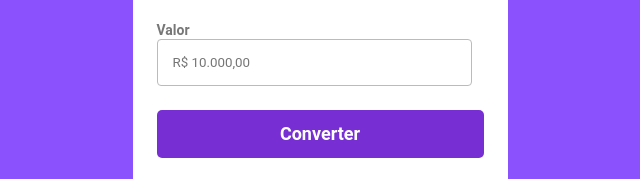
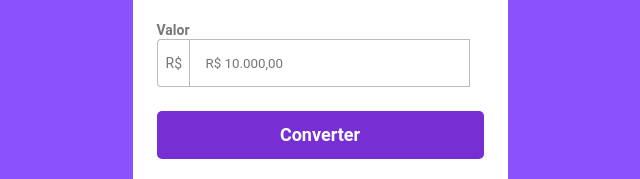
Before and after one commit to gaabssantos/convert-money, a plain HTML site: page index.html in a window 1280 px wide. Shown: the part 521-700 px from the top of the page, 320-960 px from the left. Drawn offline with Linux system fonts and the light colour scheme.

Commit message:
Adicionado cifrão no index.html

```diff
--- a/css/styles.css
+++ b/css/styles.css
@@ -109,6 +109,26 @@ p {
   margin: 15px auto;
 }
 
+.symbol-currency {
+  display: block;
+}
+
+.input-value {
+  width: 80%;
+  border-radius: 0;
+  padding-top: 16px;
+}
+
+.symbol-currency span {
+  border-top: 1px solid #bbb;
+  border-left: 1px solid #bbb;
+  border-bottom: 1px solid #bbb;
+  padding: 15px 8px;
+  margin-right: -4px;
+  border-top-left-radius: 4px;
+  border-bottom-left-radius: 4px;
+}
+
 @media (max-width: 600px) {
   .convert-container {
     width: 300px;
--- a/index.html
+++ b/index.html
@@ -28,7 +28,10 @@
         </label>
         <label>
           <strong>Valor</strong>
-          <input class="input-value" type="text" placeholder="R$ 10.000,00" />
+          <div class="symbol-currency">
+            <span id="symbol">R$</span>
+            <input class="input-value" type="text" placeholder="R$ 10.000,00" />
+          </div>
         </label>
         <button class="btn-convert">Converter</button>
         <div class="convert-result">
```
